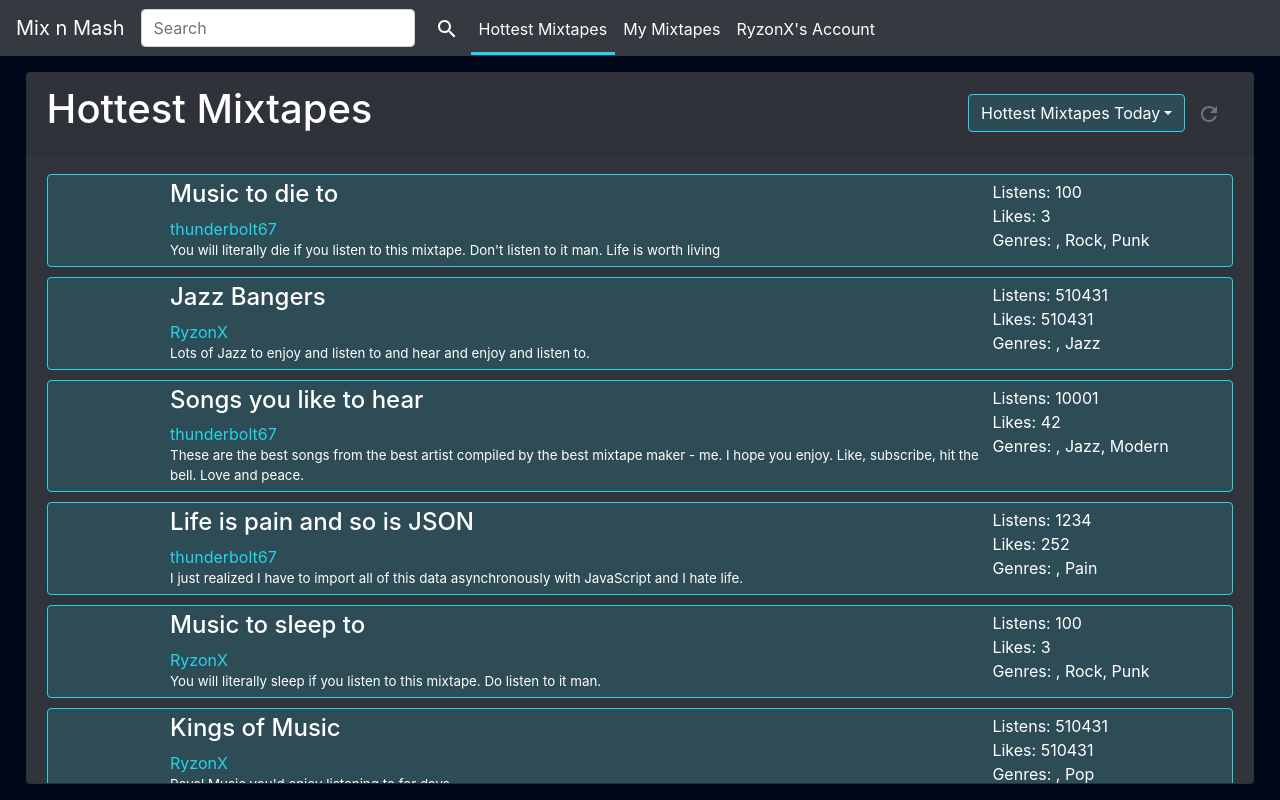
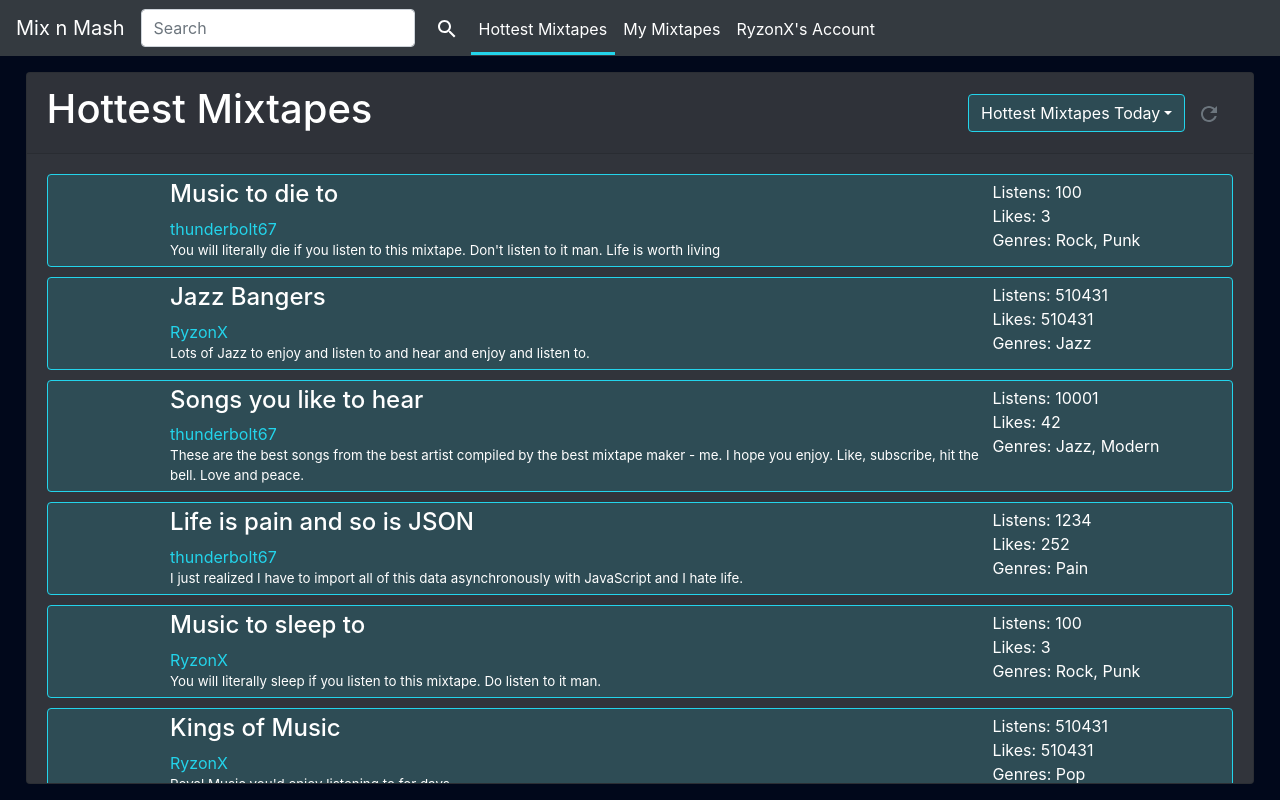
Before and after one commit to joe-weaver/mix-n-mash, a React (Create React App) app: page /HottestMixtapes in a window 1280 px wide. Built offline with nearby package versions, Linux system fonts and the light colour scheme.

Commit message:
added genre selection to mixtape page

```diff
--- a/package.json
+++ b/package.json
@@ -11,6 +11,7 @@
     "bootstrap": "^4.5.3",
     "react": "^17.0.0",
     "react-bootstrap": "^1.4.0",
+    "react-bootstrap-multiselect": "^2.4.1",
     "react-dom": "^17.0.0",
     "react-router-dom": "^5.2.0",
     "react-scripts": "3.4.4"
--- a/src/components/MixtapeResultCard/MixtapeResultCard.js
+++ b/src/components/MixtapeResultCard/MixtapeResultCard.js
@@ -28,7 +28,7 @@ const MixtapeResultCard = (props) => {
           Listens: {props.mixtape.listens}
           <br /> Likes: {props.mixtape.likes}
           <br /> Genres:{" "}
-          {props.mixtape.genres.reduce((acc, genre) => acc + ", " + genre, "")}
+          {props.mixtape.genres.reduce((acc, genre) => acc + ", " + genre, "").substring(2)}
         </div>
       </div>
     </Card>
--- a/src/pages/MixtapePage/MixtapePage.js
+++ b/src/pages/MixtapePage/MixtapePage.js
@@ -7,6 +7,7 @@ import CallSplitIcon from "@material-ui/icons/CallSplit";
 import ThumbUpIcon from '@material-ui/icons/ThumbUp';
 import ThumbDownIcon from '@material-ui/icons/ThumbDown';
 import { Link } from "react-router-dom";
+import Multiselect from "react-bootstrap-multiselect"
 
 import Navbar from "../../components/Navbar/Navbar";
 import IconButton from "../../components/IconButton/IconButton";
@@ -103,6 +104,7 @@ export default class MixtapePage extends React.Component {
                     Listens: {!this.state.loading && this.state.mixtape.listens}
                   </div>
                 </div>
+                <div>Genres: <Multiselect multiple data={[{value: "Jazz"}, {value: "Rock"}, {value: "Ska"}, {value: "Pop"}, {value: "Classical"}]}/></div>
               </div>
               <div className="song-container">
                 <div className="space-below">Songs</div>
```
Also changed, not shown: src/global.css (+4 -0 lines), 1 other file (tests, documents, lock files or other folders). Lines whose indentation alone changed are shown as unchanged.
